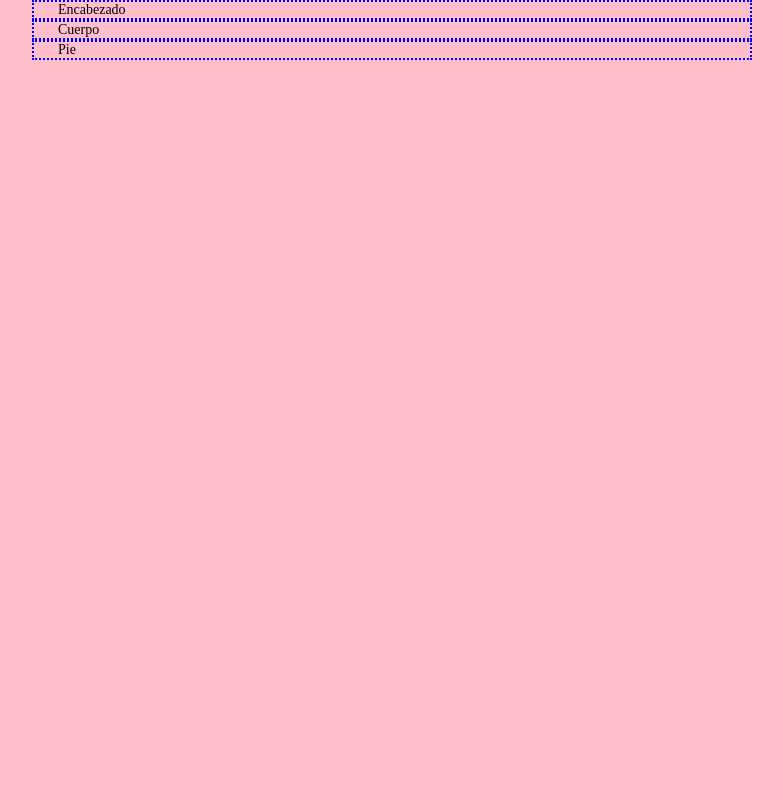
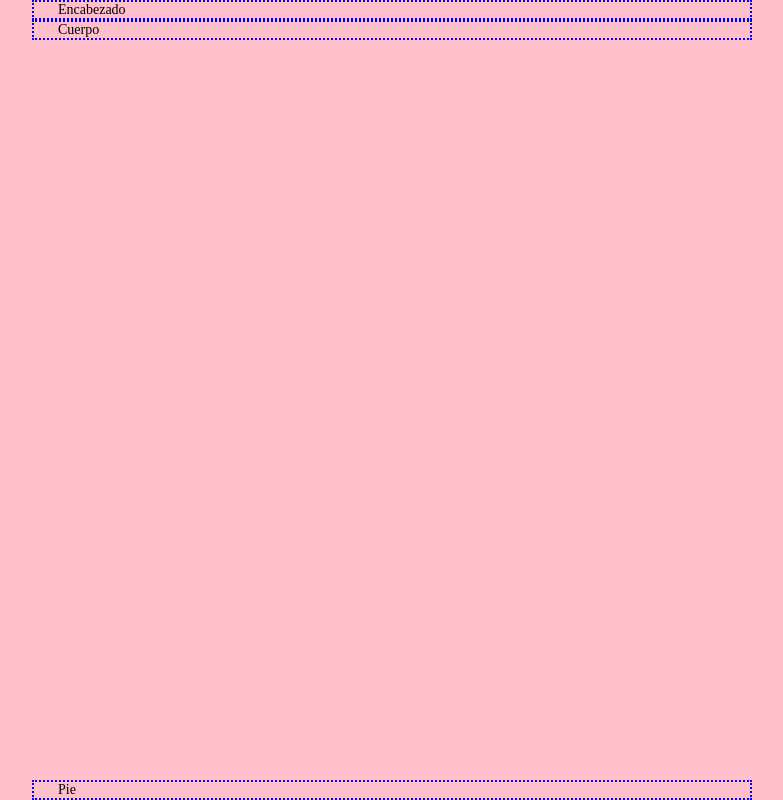
Before and after one commit to Dahld111/Blogr-rwd, a plain HTML site: page index.html in a window 1280 px wide. Shown: the whole page, without its empty margins (248-1031 px from the left). Drawn offline with Linux system fonts and the light colour scheme.

Commit message:
se configura el footer en la parte de abajo

```diff
--- a/css/index.css
+++ b/css/index.css
@@ -1,9 +1,29 @@
+html,
+body{
+    height: 100%;
+    margin: 0;
+    padding: 0;
+}
+
 html{
     font-size: 62.5%;
 }
+
 body{
     background-color: pink;
     font-size: 1.4rem;
+}
+
+.main-container{
+    max-height: 100vh;
+    display: flex;
+    flex-direction: column;
+}
+
+.main{
+    flex-grow: 1;
+    max-height: 100vh;
+    height: 100vh;
 }
 
 .container{
@@ -11,7 +31,7 @@ body{
     max-width: 96vw;
     margin: 0 auto;
     box-sizing: border-box;
-    padding: 0 .8rem;
+    padding: .8rem;
 }
 .container-fluid{
     border: 2px dotted orange;
@@ -19,15 +39,6 @@ body{
     margin: 0 auto;
     box-sizing: border-box;
     padding: 0;
-}
-
-header
-{
-
-}
-
-footer{
-
 }
 
 /* media queries */
--- a/index.html
+++ b/index.html
@@ -8,7 +8,8 @@
     <link rel="stylesheet" href="/css/index.css">
 </head>
 <body>
-    <header class="header">
+    <div class="main-container">
+        <header>
             <div class="container">
                 Encabezado
             </div>
@@ -24,5 +25,7 @@
             </div>
         </footer>
         <script src="./js/script.js"></script>
+    </div>
+
 </body>
 </html>
```
Lines whose indentation alone changed are shown as unchanged.
